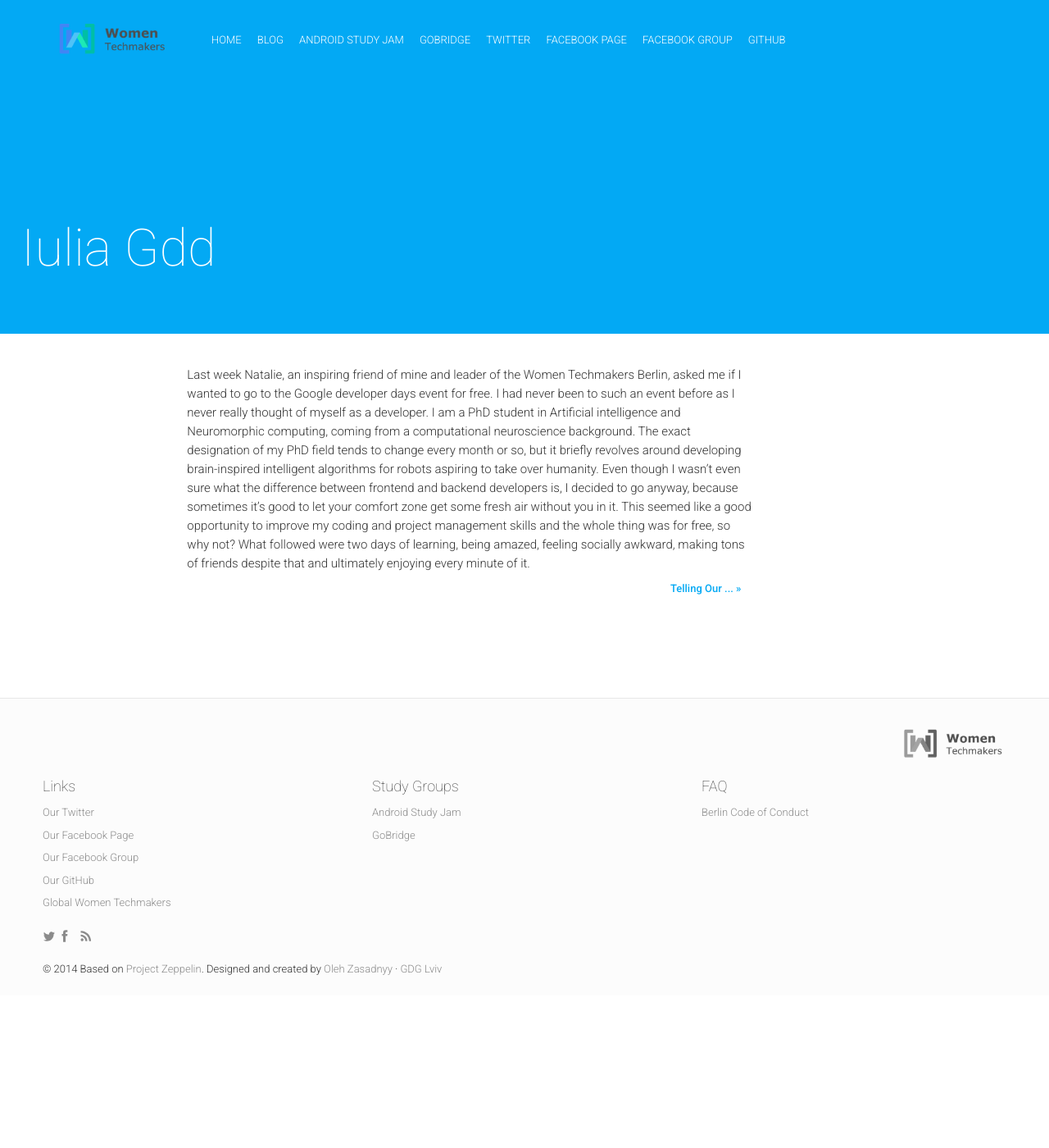
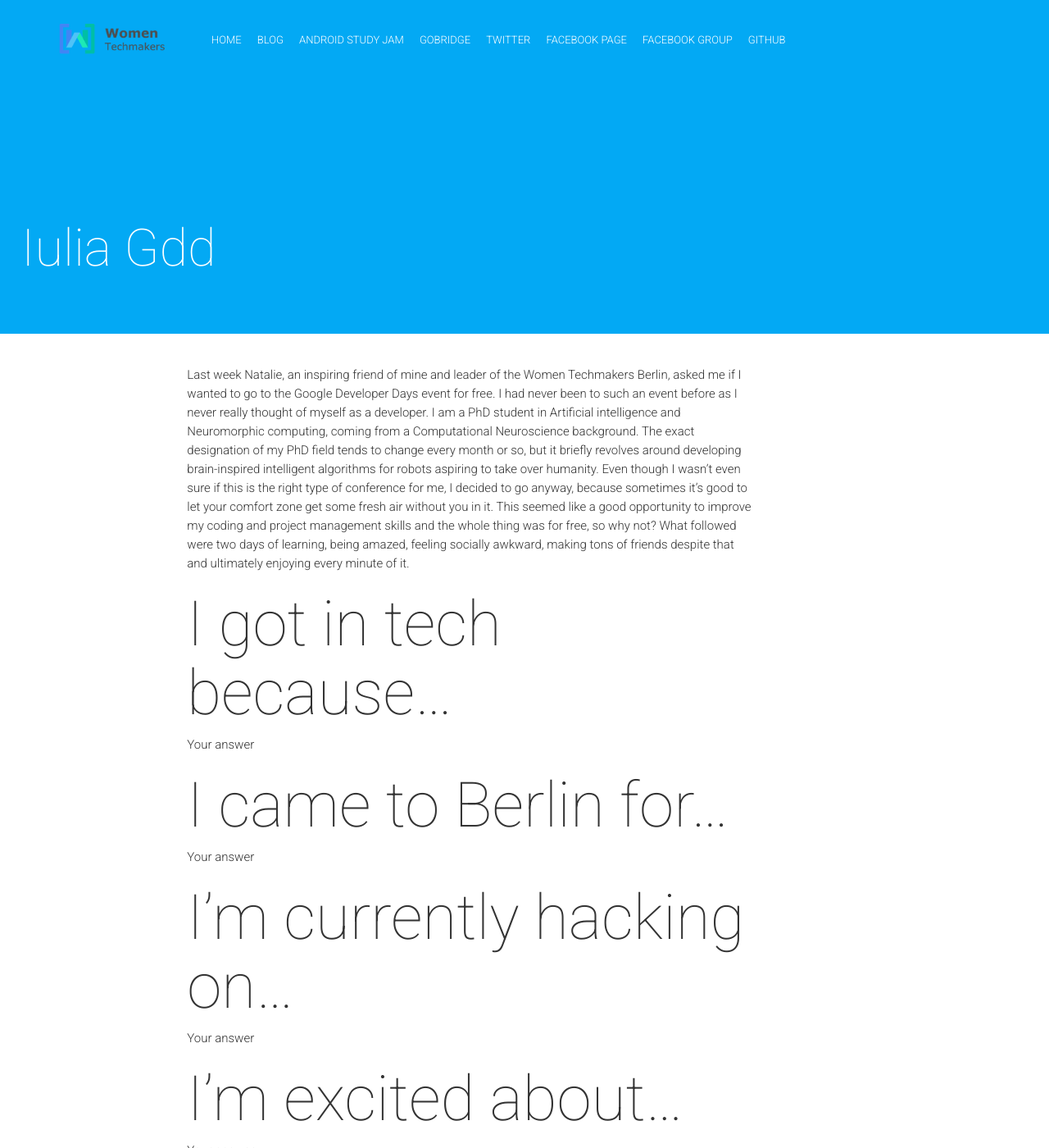
Before and after one commit to WTMBerlin/wtmberlin.github.io, a Jekyll site: the page built from _posts/2017-09-11-iulia-gdd.markdown, in a window 1280 px wide and 1400 px high. Shown: the whole window at 82% size. Built offline with Jekyll 4.4.1, drawn with Linux system fonts in a browser that asks for light colours; nearby versions of some CDN libraries; our own code applies the rules of GitHub Pages for plain Markdown files; comment, search, counter and statistics services are not loaded; some of the changed text lies outside the part shown.

Commit message:
Update 2017-09-11-iulia-gdd.markdown

```diff
--- a/_posts/2017-09-11-iulia-gdd.markdown
+++ b/_posts/2017-09-11-iulia-gdd.markdown
@@ -1 +1,22 @@
-Last week Natalie, an inspiring friend of mine and leader of the Women Techmakers Berlin, asked me if I wanted to go to the Google developer days event for free. I had never been to such an event before as I never really thought of myself as a developer. I am a PhD student in Artificial intelligence and Neuromorphic computing, coming from a computational neuroscience background. The exact designation of my PhD field tends to change every month or so, but it briefly revolves around developing brain-inspired intelligent algorithms for robots aspiring to take over humanity. Even though I wasn’t even sure what the difference between frontend and backend developers is, I decided to go anyway, because sometimes it’s good to let your comfort zone get some fresh air without you in it. This seemed like a good opportunity to improve my coding and project management skills and the whole thing was for free, so why not? What followed were two days of learning, being amazed, feeling socially awkward, making tons of friends despite that and ultimately enjoying every minute of it.
+
+Last week Natalie, an inspiring friend of mine and leader of the Women Techmakers Berlin, asked me if I wanted to go to the Google Developer Days event for free. I had never been to such an event before as I never really thought of myself as a developer. I am a PhD student in Artificial intelligence and Neuromorphic computing, coming from a Computational Neuroscience background. The exact designation of my PhD field tends to change every month or so, but it briefly revolves around developing brain-inspired intelligent algorithms for robots aspiring to take over humanity. Even though I wasn’t even sure if this is the right type of conference for me, I decided to go anyway, because sometimes it’s good to let your comfort zone get some fresh air without you in it. This seemed like a good opportunity to improve my coding and project management skills and the whole thing was for free, so why not? What followed were two days of learning, being amazed, feeling socially awkward, making tons of friends despite that and ultimately enjoying every minute of it.
+
+## I got in tech because...
+
+Your answer
+
+## I came to Berlin for...
+
+Your answer
+
+## I'm currently hacking on...
+
+Your answer
+
+## I'm excited about...
+
+Your answer
+
+## My advice for other women in tech is...
+
+Your answer
```
